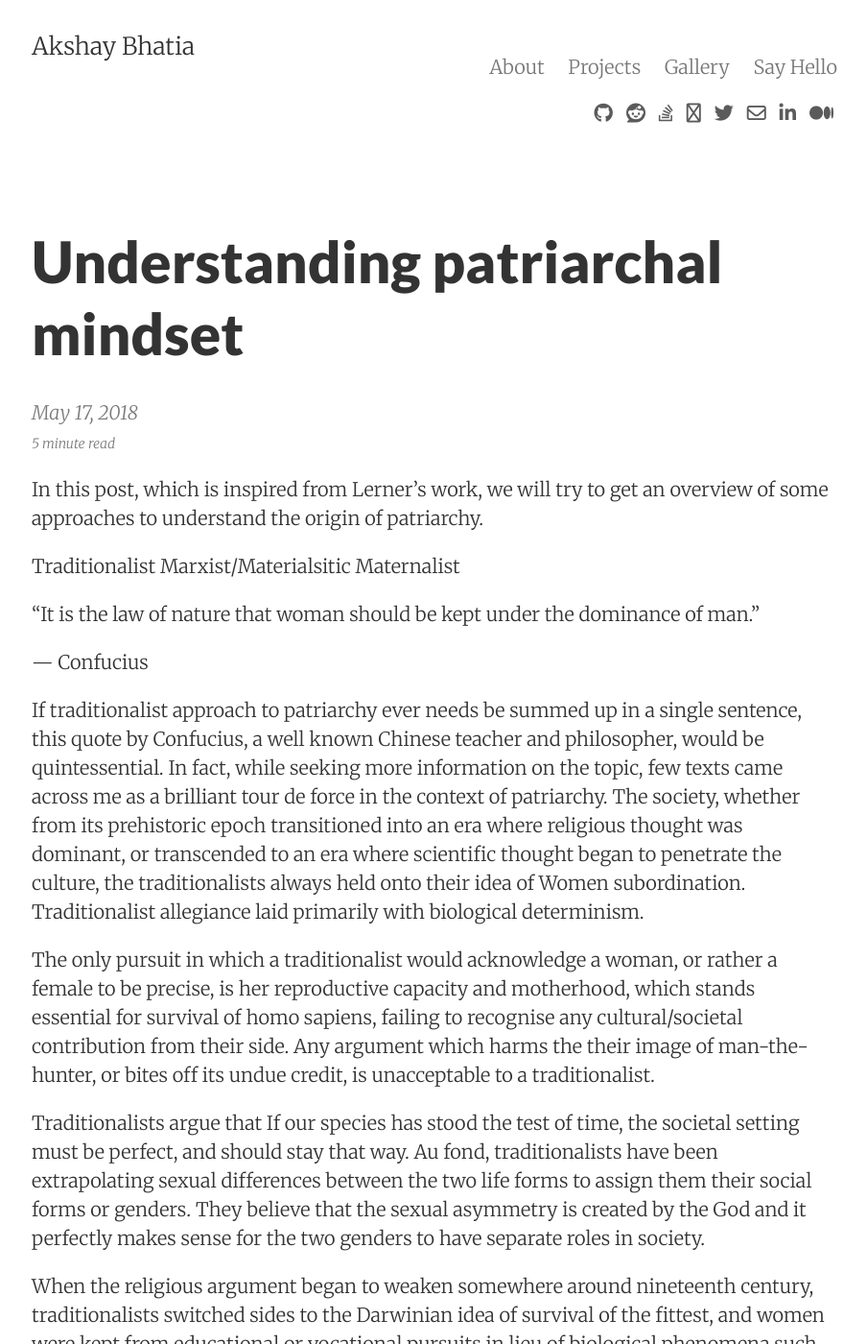
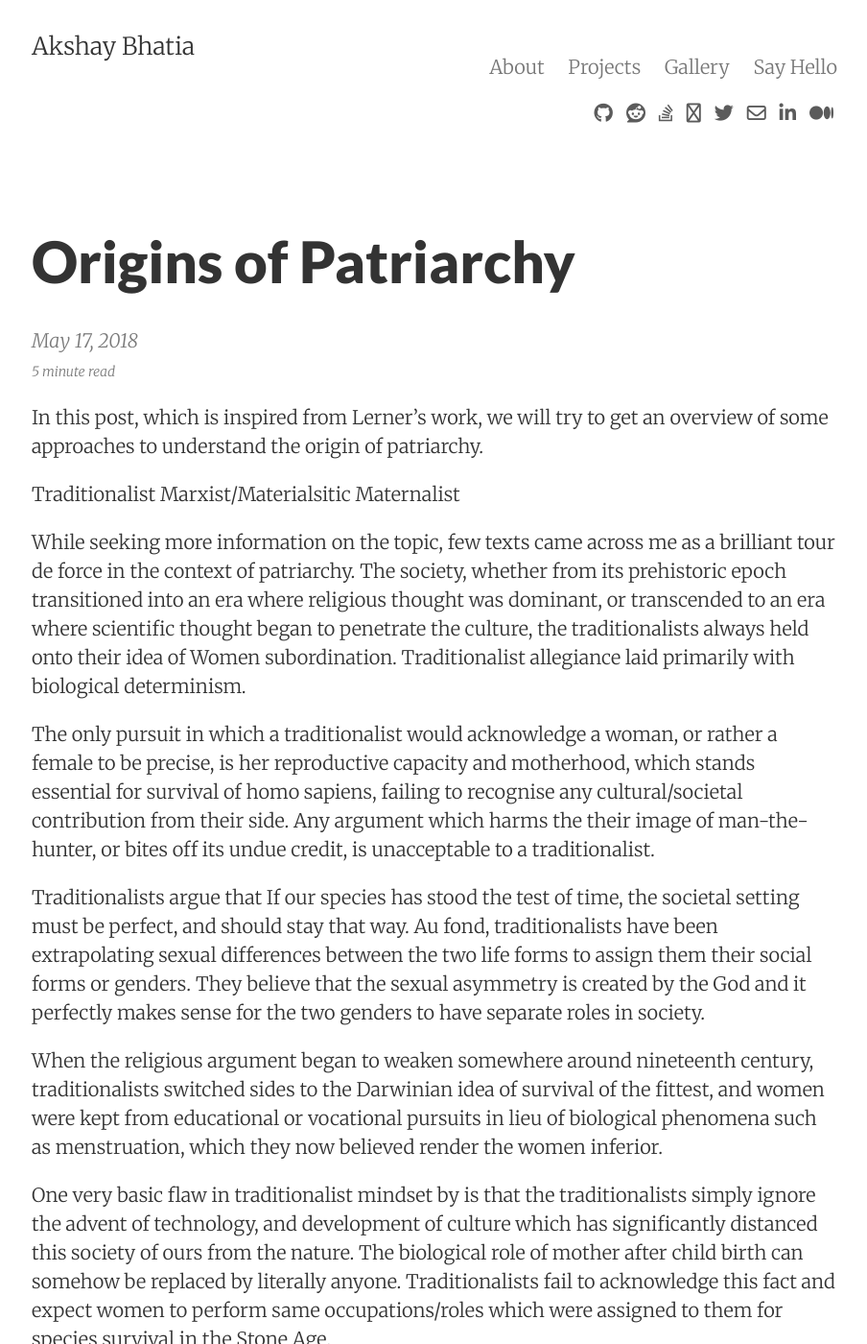
Before and after one commit to AxeShare/axeshare.github.io, a Jekyll site: the page built from _posts/2018-05-17-understanding-patriarchy.markdown, in a window 1280 px wide and 1400 px high. Shown: the whole window at 96% size, without its empty margins (187-1091 px from the left). Built offline with Jekyll 4.4.1, drawn with Linux system fonts in a browser that asks for light colours; nearby versions of some CDN libraries.

Commit message:
Update 2018-05-17-understanding-patriarchy.markdown

```diff
--- a/_posts/2018-05-17-understanding-patriarchy.markdown
+++ b/_posts/2018-05-17-understanding-patriarchy.markdown
@@ -1,6 +1,6 @@
 ---
 layout: post
-title:  "Understanding patriarchal mindset"
+title:  "Origins of Patriarchy"
 date:   2018-05-17 21:45:30 +0530
 #categories: jekyll update
 ---
@@ -11,11 +11,8 @@ Traditionalist
 Marxist/Materialsitic
 Maternalist
 
-“It is the law of nature that woman should be kept under the dominance of man.”
 
-— Confucius
-
-If traditionalist approach to patriarchy ever needs be summed up in a single sentence, this quote by Confucius, a well known Chinese teacher and philosopher, would be quintessential. In fact, while seeking more information on the topic, few texts came across me as a brilliant tour de force in the context of patriarchy. The society, whether from its prehistoric epoch transitioned into an era where religious thought was dominant, or transcended to an era where scientific thought began to penetrate the culture, the traditionalists always held onto their idea of Women subordination. Traditionalist allegiance laid primarily with biological determinism.
+While seeking more information on the topic, few texts came across me as a brilliant tour de force in the context of patriarchy. The society, whether from its prehistoric epoch transitioned into an era where religious thought was dominant, or transcended to an era where scientific thought began to penetrate the culture, the traditionalists always held onto their idea of Women subordination. Traditionalist allegiance laid primarily with biological determinism.
 
 The only pursuit in which a traditionalist would acknowledge a woman, or rather a female to be precise, is her reproductive capacity and motherhood, which stands essential for survival of homo sapiens, failing to recognise any cultural/societal contribution from their side. Any argument which harms the their image of man-the-hunter, or bites off its undue credit, is unacceptable to a traditionalist.
 
```
